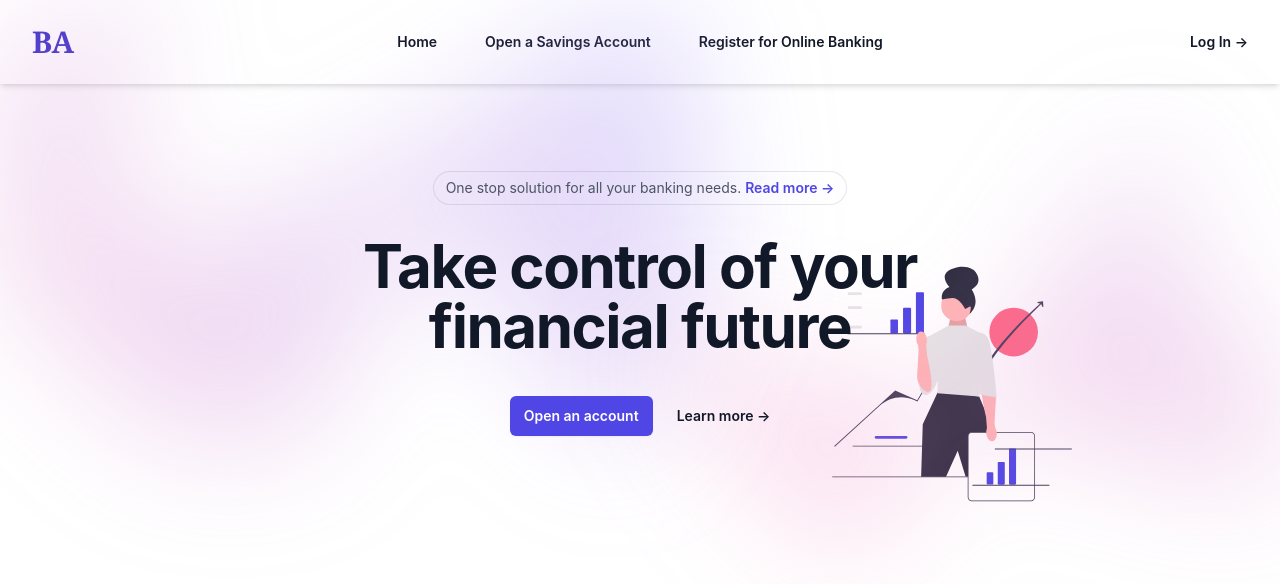
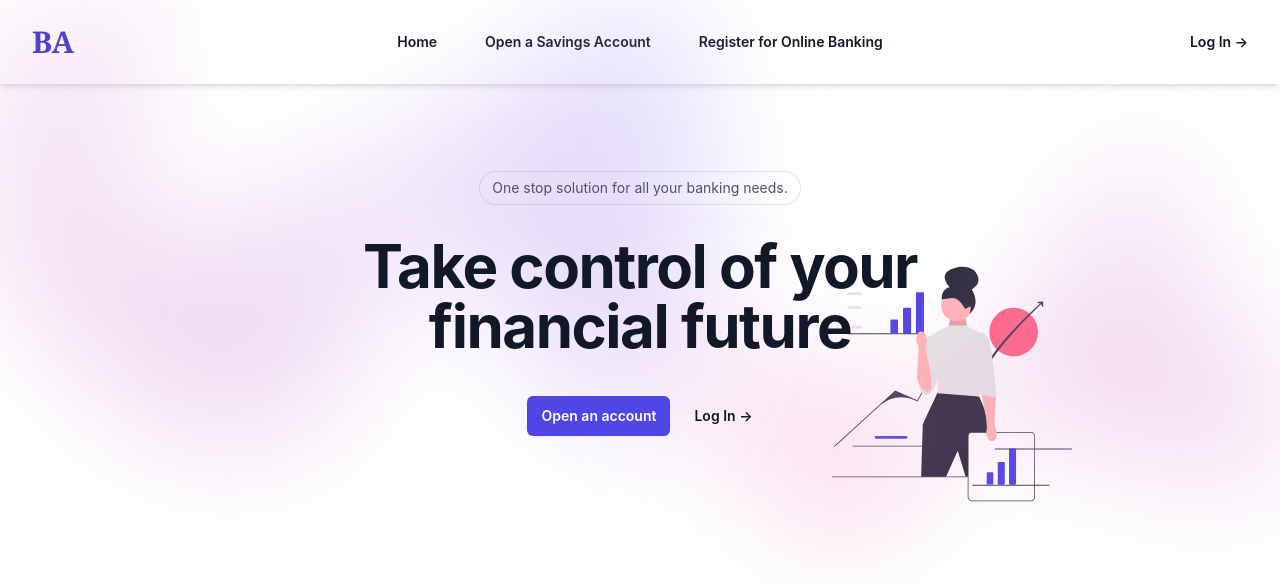
Before and after one commit to AtharvaUmbarkar/BankingApp, a React (Create React App) app in the folder frontend/: page / in a window 1280 px wide. Shown: the top 584 px of the page. Built offline with nearby package versions, Linux system fonts and the light colour scheme.

Commit message:
Removed Unnecessary Links on Landing Page

```diff
--- a/frontend/src/Component/Home/Main.js
+++ b/frontend/src/Component/Home/Main.js
@@ -27,10 +27,10 @@ export default function Main() {
         <div className="hidden sm:mb-8 sm:flex sm:justify-center">
           <div className="relative rounded-full px-3 py-1 text-sm leading-6 text-gray-600 ring-1 ring-gray-900/10 hover:ring-gray-900/20">
             One stop solution for all your banking needs.{' '}
-            <a href="#" className="font-semibold text-indigo-600">
+            {/* <a href="#" className="font-semibold text-indigo-600">
               <span className="absolute inset-0" aria-hidden="true" />
               Read more <span aria-hidden="true">&rarr;</span>
-            </a>
+            </a> */}
           </div>
         </div>
         <div className="text-center">
@@ -45,9 +45,9 @@ export default function Main() {
               Open an account
               {/*Register in BA*/}
             </Link>
-            <a href="#" className="text-base sm:text-sm font-semibold leading-6 text-gray-900">
-              Learn more <span aria-hidden="true">→</span>
-            </a>
+            <Link to="/login" className="text-base sm:text-sm font-semibold leading-6 text-gray-900">
+              Log In <span aria-hidden="true">→</span>
+            </Link>
           </div>
         </div>
       </div>
```
